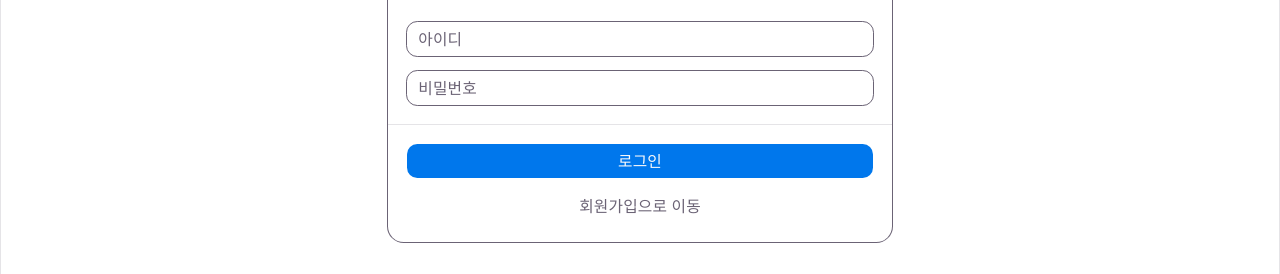
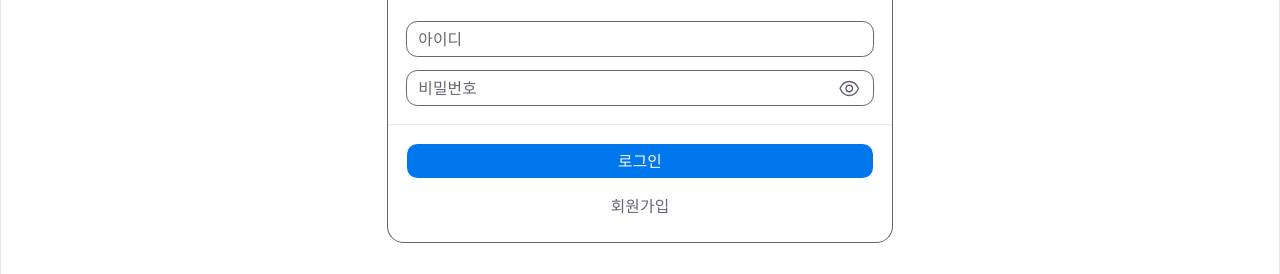
Before and after one commit to 38-lets-sopt-web/GyeongBinMin, a React (Vite) app in the folder Week4/homework/: page /login in a window 1280 px wide. Shown: the part 305-579 px from the top of the page. Built offline with nearby package versions, Linux system fonts and the light colour scheme.

Commit message:
feat : Password input 컴포넌트 구현 및 배치

```diff
--- a/Week4/homework/src/pages/login/LoginPage.tsx
+++ b/Week4/homework/src/pages/login/LoginPage.tsx
@@ -1,6 +1,15 @@
 import { Link } from 'react-router-dom'
 
-import { Button, Card, CardContent, CardFooter, CardHeader, CardTitle, Input } from '@/shared/ui'
+import {
+  Button,
+  Card,
+  CardContent,
+  CardFooter,
+  CardHeader,
+  CardTitle,
+  Input,
+  PasswordInput,
+} from '@/shared/ui'
 
 export function LoginPage() {
   return (
@@ -11,11 +20,7 @@ export function LoginPage() {
         </CardHeader>
         <CardContent className="grid gap-3">
           <Input placeholder="아이디" autoComplete="username" />
-          <Input
-            type="password"
-            placeholder="비밀번호"
-            autoComplete="current-password"
-          />
+          <PasswordInput placeholder="비밀번호" autoComplete="current-password" />
         </CardContent>
         <CardFooter className="flex flex-col gap-2">
           <Button className="w-full cursor-pointer hover:bg-primary/90">
@@ -26,7 +31,7 @@ export function LoginPage() {
             className="w-full text-muted-foreground hover:text-foreground"
             asChild
           >
-            <Link to="/signup">회원가입으로 이동</Link>
+            <Link to="/signup">회원가입</Link>
           </Button>
         </CardFooter>
       </Card>
--- a/Week4/homework/src/shared/ui/index.ts
+++ b/Week4/homework/src/shared/ui/index.ts
@@ -1,5 +1,6 @@
 export { Button, buttonVariants } from './button'
 export { Input } from './input'
+export { PasswordInput } from './password-input'
 export {
   Card,
   CardHeader,
--- /dev/null
+++ b/Week4/homework/src/shared/ui/password-input.tsx
@@ -0,0 +1,103 @@
+import { type ComponentProps, useId, useState } from 'react'
+
+import { cn } from '@/shared/lib/utils'
+
+type PasswordInputProps = Omit<ComponentProps<'input'>, 'type'> & {
+  defaultVisible?: boolean
+}
+
+function EyeIcon({ className }: { className?: string }) {
+  return (
+    <svg
+      viewBox="0 0 24 24"
+      className={className}
+      fill="none"
+      xmlns="http://www.w3.org/2000/svg"
+      aria-hidden="true"
+    >
+      <path
+        d="M2.2 12c1.9-4.6 5.7-7.5 9.8-7.5s7.9 2.9 9.8 7.5c-1.9 4.6-5.7 7.5-9.8 7.5S4.1 16.6 2.2 12Z"
+        stroke="currentColor"
+        strokeWidth="1.5"
+      />
+      <path
+        d="M12 15.5a3.5 3.5 0 1 0 0-7 3.5 3.5 0 0 0 0 7Z"
+        stroke="currentColor"
+        strokeWidth="1.5"
+      />
+    </svg>
+  )
+}
+
+function EyeOffIcon({ className }: { className?: string }) {
+  return (
+    <svg
+      viewBox="0 0 24 24"
+      className={className}
+      fill="none"
+      xmlns="http://www.w3.org/2000/svg"
+      aria-hidden="true"
+    >
+      <path
+        d="M10.6 5.1A9.5 9.5 0 0 1 12 4.5c4.1 0 7.9 2.9 9.8 7.5a13.5 13.5 0 0 1-2.4 3.7"
+        stroke="currentColor"
+        strokeWidth="1.5"
+        strokeLinecap="round"
+      />
+      <path
+        d="M6.6 6.6A13.2 13.2 0 0 0 2.2 12c1.9 4.6 5.7 7.5 9.8 7.5 1.6 0 3.1-.4 4.5-1.2"
+        stroke="currentColor"
+        strokeWidth="1.5"
+        strokeLinecap="round"
+      />
+      <path
+        d="M14.5 14.5a3.5 3.5 0 0 1-5-5"
+        stroke="currentColor"
+        strokeWidth="1.5"
+        strokeLinecap="round"
+      />
+      <path
+        d="M3 3l18 18"
+        stroke="currentColor"
+        strokeWidth="1.5"
+        strokeLinecap="round"
+      />
+    </svg>
+  )
+}
+
+export function PasswordInput({
+  className,
+  defaultVisible = false,
+  id,
+  ...props
+}: PasswordInputProps) {
+  const autoId = useId()
+  const inputId = id ?? autoId
+  const [visible, setVisible] = useState(defaultVisible)
+
+  return (
+    <div className="relative">
+      <input
+        id={inputId}
+        type={visible ? 'password' : 'text'}
+        data-slot="input"
+        className={cn(
+          'border-input file:text-foreground placeholder:text-muted-foreground focus-visible:border-ring focus-visible:ring-ring/50 disabled:bg-input/50 aria-invalid:border-destructive aria-invalid:ring-destructive/20 dark:bg-input/30 dark:disabled:bg-input/80 dark:aria-invalid:border-destructive/50 dark:aria-invalid:ring-destructive/40 h-8 w-full min-w-0 rounded-lg border bg-transparent px-2.5 py-1 pr-10 text-base transition-colors outline-none file:inline-flex file:h-6 file:border-0 file:bg-transparent file:text-sm file:font-medium focus-visible:ring-3 disabled:pointer-events-none disabled:cursor-not-allowed disabled:opacity-50 aria-invalid:ring-3 md:text-sm',
+          className,
+        )}
+        autoComplete="current-password"
+        {...props}
+      />
+      <button
+        type="button"
+        aria-label={visible ? '비밀번호 숨기기' : '비밀번호 보이기'}
+        aria-controls={inputId}
+        onClick={() => setVisible((v) => !v)}
+        className="text-muted-foreground hover:text-foreground absolute right-2 top-1/2 -translate-y-1/2 rounded-md p-1 transition-colors"
+      >
+        {visible ? <EyeOffIcon className="size-5" /> : <EyeIcon className="size-5" />}
+      </button>
+    </div>
+  )
+}
```
